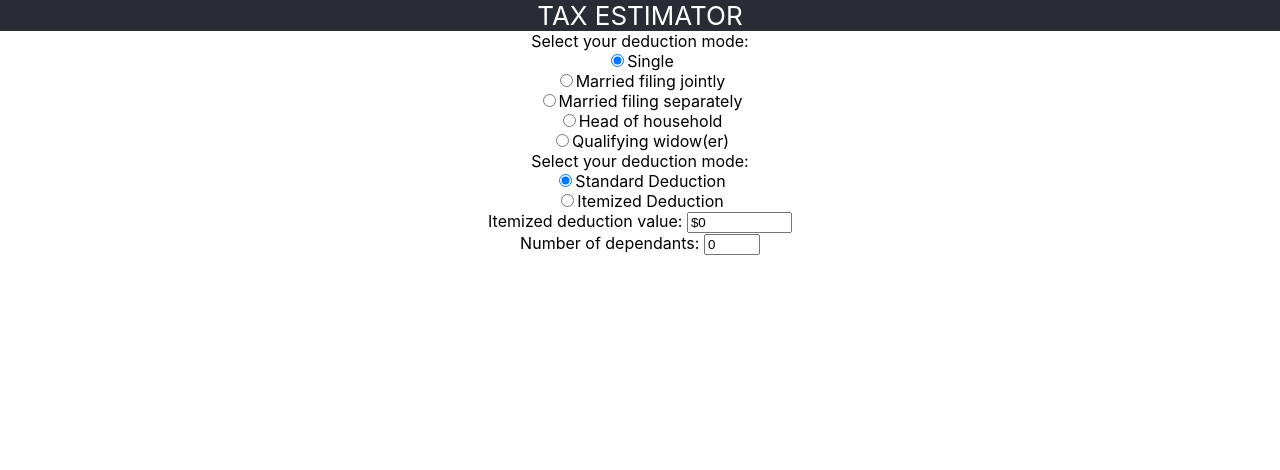
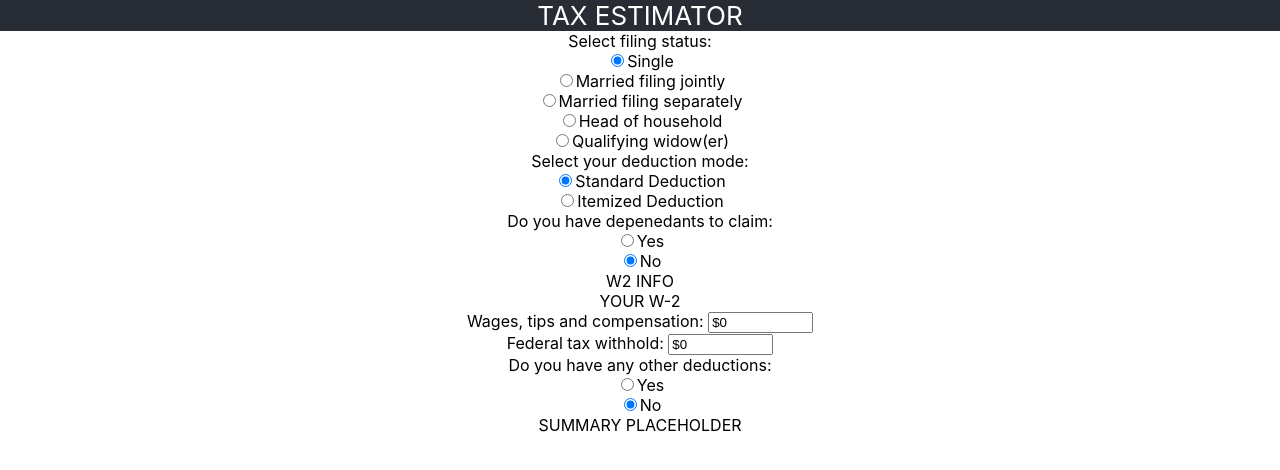
Before and after one commit to TeslaSoftware/tax-estimator, a React (Create React App) app: page / in a window 1280 px wide. Shown: the top 470 px of the page. Built offline with nearby package versions, Linux system fonts and the light colour scheme.

Commit message:
added basic components for the app. Added conditioned rendering of components based on values selected

```diff
--- a/src/App.js
+++ b/src/App.js
@@ -1,11 +1,8 @@
 import React from 'react';
 import './App.css';
-import FilingStatus from './FilingStatus';
-import DependandsNumberInput from './DependandsNumberInput';
-import DeductionMode from './DeductionMode';
-import ItemizedDeductionInput from './ItemizedDeductionInput';
 import InputNumber from './InputNumber';
 import RadioGroup from './RadioGroup';
+import CONSTANTS from './constants';
 
 
 var deductionModeRadioData = {
@@ -13,42 +10,73 @@ var deductionModeRadioData = {
   description: "Select your deduction mode:",
   items: [
     {
-      value: "standard",
+      value: CONSTANTS.DEDUCTION_MODE.STANDARD,
       description: "Standard Deduction"
     },
     {
-      value: "itemized",
+      value: CONSTANTS.DEDUCTION_MODE.ITEMIZED,
       description: "Itemized Deduction"
     },
   ]
 };
 
+
 var filingStatusRadioData = {
-  groupName: "deduction-mode",
-  description: "Select your deduction mode:",
+  groupName: "filing-status",
+  description: "Select filing status:",
   items: [
     {
-      value: "single",
+      value: CONSTANTS.FILING_STATUS_VALUE.SINGLE,
       description: "Single"
     },
     {
-      value: "MFJ",
+      value: CONSTANTS.FILING_STATUS_VALUE.MARRIED_FILING_JOINTLY,
       description: "Married filing jointly"
     },
     {
-      value: "MFS",
+      value: CONSTANTS.FILING_STATUS_VALUE.MARRIED_FILING_SEPERATELY,
       description: "Married filing separately"
     },
     {
-      value: "HOH",
+      value: CONSTANTS.FILING_STATUS_VALUE.HEAD_OF_HOUSEHOLD,
       description: "Head of household"
     },
     {
-      value: "QW",
+      value: CONSTANTS.FILING_STATUS_VALUE.QUALIFIED_WIDOW,
       description: "Qualifying widow(er)"
     },
   ]
 };
+
+var dependantsClaimStatusRadioData = {
+  groupName: "dependants-claim-status",
+  description: "Do you have depenedants to claim:",
+  items: [
+    {
+      value: CONSTANTS.DEPENDANTS_CLAIM_STATUS.YES,
+      description: "Yes"
+    },
+    {
+      value: CONSTANTS.DEPENDANTS_CLAIM_STATUS.NO,
+      description: "No"
+    }
+  ]
+}
+
+var otherDeductionsStatusRadioData = {
+  groupName: "other-deductions-status",
+  description: "Do you have any other deductions:",
+  items: [
+    {
+      value: CONSTANTS.OTHER_DEDUCTIONS_STATUS.YES,
+      description: "Yes"
+    },
+    {
+      value: CONSTANTS.OTHER_DEDUCTIONS_STATUS.NO,
+      description: "No"
+    }
+  ]
+}
 
 class App extends React.Component {
 
@@ -58,13 +86,33 @@ class App extends React.Component {
       filingStatus:"single",
       deductionMode: "standard",
       //Need to use input value as String instead of number. This is because of React bug 9402->https://github.com/facebook/react/issues/9402
-      numberOfDependants: "0",
+      numberOfDependantChildren: "0",
+      numberOfDependantRelatives: "0",
       itemizedDeductionValue: "$0",
+      wages: "$0",
+      taxWithhold: "$0",
+      wagesSpouse: "$0",
+      taxWithholdSpouse: "$0",
+      dependantsClaimStatus: CONSTANTS.DEPENDANTS_CLAIM_STATUS.NO,
+      preTaxDeductions: "$0",
+      postTaxDeductions: "$0",
+      otherDeductionsStatus: CONSTANTS.OTHER_DEDUCTIONS_STATUS.NO,
+
     }
     this.changeFilingStatus = this.changeFilingStatus.bind(this);
     this.changeDeductionMode = this.changeDeductionMode.bind(this);
     this.changeItemizedDeduction = this.changeItemizedDeduction.bind(this);
-    this.changeNumberOfDependants = this.changeNumberOfDependants.bind(this);
+    this.changeDependantsClaimStatus = this.changeDependantsClaimStatus.bind(this);
+    this.changeNumberOfDependantChildren = this.changeNumberOfDependantChildren.bind(this);
+    this.changeNumberOfDependantRelatives = this.changeNumberOfDependantRelatives.bind(this);
+    this.changeWages = this.changeWages.bind(this);
+    this.changeTaxWithhold = this.changeTaxWithhold.bind(this);
+    this.changeWagesSpouse = this.changeWagesSpouse.bind(this);
+    this.changeTaxWithholdSpouse = this.changeTaxWithholdSpouse.bind(this);
+    this.changePreTaxDeductions = this.changePreTaxDeductions.bind(this);
+    this.changePostTaxDeductions = this.changePostTaxDeductions.bind(this);
+    this.changeOtherDeductionsStatus = this.changeOtherDeductionsStatus.bind(this);
+
   }
 
   changeFilingStatus(event){
@@ -79,28 +127,87 @@ class App extends React.Component {
     });
   }
 
+  changeDependantsClaimStatus(event){
+    this.setState({
+      dependantsClaimStatus: event.target.value
+    });
+  }
+
+
   changeItemizedDeduction(event){
     var formattedValue = convertToCurrency(event, true)
     this.setState({
-        itemizedDeductionValue: formattedValue
+      itemizedDeductionValue: formattedValue
     });
   }
 
-  changeNumberOfDependants(event){
+  changeWages(event){
+    var formattedValue = convertToCurrency(event, true)
+    this.setState({
+      wages: formattedValue
+    });
+  }
+
+  changeTaxWithhold(event){
+    var formattedValue = convertToCurrency(event, true)
+    this.setState({
+      taxWithhold: formattedValue
+    });
+  }
+
+  changeWagesSpouse(event){
+    var formattedValue = convertToCurrency(event, true)
+    this.setState({
+      wagesSpouse: formattedValue
+    });
+  }
+
+  changeTaxWithholdSpouse(event){
+    var formattedValue = convertToCurrency(event, true)
+    this.setState({
+      taxWithholdSpouse: formattedValue
+    });
+  }
+
+  changeNumberOfDependantChildren(event){
     var value = convertToValidNumber(event);
     if(value !== undefined && value !== null){
       this.setState({
-        numberOfDependants: value
+        numberOfDependantChildren: value
       });
     }
-
   }
 
+  changeNumberOfDependantRelatives(event){
+    var value = convertToValidNumber(event);
+    if(value !== undefined && value !== null){
+      this.setState({
+        numberOfDependantRelatives: value
+      });
+    }
+  }
 
+  changeOtherDeductionsStatus(event){
+    this.setState({
+      otherDeductionsStatus: event.target.value
+    });
+  }
 
+  changePreTaxDeductions(event){
+    var formattedValue = convertToCurrency(event, true)
+    this.setState({
+      preTaxDeductions: formattedValue
+    });
+  }
+
+  changePostTaxDeductions(event){
+    var formattedValue = convertToCurrency(event, true)
+    this.setState({
+      postTaxDeductions: formattedValue
+    });
+  }
 
   render(){
-
 
     return (
       <div className="App">
@@ -111,16 +218,56 @@ class App extends React.Component {
           <div className="main-container">
             {
               //TO-DO
-              //Create fields for W-2 and account for option married filing jointly to display both sides - you and spouse
+              //Add SASS to the project
+              //Make a mock-up of UI in Figma software
               //Create a display summary
               //Create logic to calculate balance
 
             }
-            <RadioGroup className="deduction-mode-container" radioGroupData={filingStatusRadioData} currentValue={this.state.filingStatus} handleChange={this.changeFilingStatus} />
-            <RadioGroup className="deduction-mode-container" radioGroupData={deductionModeRadioData} currentValue={this.state.deductionMode} handleChange={this.changeDeductionMode} />
+            <RadioGroup className="filing-status-main-container" radioGroupData={filingStatusRadioData} currentValue={this.state.filingStatus} handleChange={this.changeFilingStatus} />
+            <RadioGroup className="deduction-mode-main-container" radioGroupData={deductionModeRadioData} currentValue={this.state.deductionMode} handleChange={this.changeDeductionMode} />
+            { //Render only if itemized deduction is selected
+              this.state.deductionMode === CONSTANTS.DEDUCTION_MODE.ITEMIZED &&
+              <InputNumber className="itemized-deduction-container" name="input-itemized-deduction" description="Itemized deduction value: " inputId="input-itemized-deduction" onChange={this.changeItemizedDeduction} value={this.state.itemizedDeductionValue} isCurrency={true}/>
+            }
+            <RadioGroup className="dependants-claim-status-main-container" radioGroupData={dependantsClaimStatusRadioData} currentValue={this.state.dependantsClaimStatus} handleChange={this.changeDependantsClaimStatus} />
+            {//Render only if dependants claim status is yes
+              this.state.dependantsClaimStatus === CONSTANTS.DEPENDANTS_CLAIM_STATUS.YES &&
+              <div className="dependants-number-main-container">
+                <InputNumber className="dependants-number-children-container" name="input-dependants-number-children" description="Number of qualifying children: " inputId="input-dependants-number-children" onChange={this.changeNumberOfDependantChildren} value={this.state.numberOfDependantChildren}  maxValue={10}/>
+                <InputNumber className="dependants-number-relatives-container" name="input-dependants-number-relatives" description="Number of qualifying relatives: " inputId="input-dependants-number-relatives" onChange={this.changeNumberOfDependantRelatives} value={this.state.numberOfDependantRelatives}  maxValue={10}/>
+              </div>
+            }
 
-            <InputNumber className="itemized-deduction-container" name="input-itemized-deduction" description="Itemized deduction value" inputId="input-itemized-deduction" onChange={this.changeItemizedDeduction} value={this.state.itemizedDeductionValue} isCurrency={true}/>
-            <InputNumber className="dependants-number-container" name="input-dependants-number" description="Number of dependants" inputId="input-dependants-number" onChange={this.changeNumberOfDependants} value={this.state.numberOfDependants}  maxValue={99}/>
+
+            <div className="w2-container">W2 INFO
+              <div className="w2-your-info"> YOUR W-2
+                <InputNumber className="wages-container" name="input-wages" description="Wages, tips and compensation: " inputId="input-wages" onChange={this.changeWages} value={this.state.wages} isCurrency={true}/>
+                <InputNumber className="tax-withhold-container" name="input-tax-withhold" description="Federal tax withhold: " inputId="input-tax-withhold" onChange={this.changeTaxWithhold} value={this.state.taxWithhold} isCurrency={true}/>
+              </div>
+              {
+                //Render only if married filing jointlty
+                this.state.filingStatus === CONSTANTS.FILING_STATUS_VALUE.MARRIED_FILING_JOINTLY &&
+                  <div className="w2-spouse-info"> SPOUSE W-2
+                    <InputNumber className="wages-spuse-container" name="input-wages-spouse" description="Wages, tips and compensation: " inputId="input-wages-spouse" onChange={this.changeWagesSpouse} value={this.state.wagesSpouse} isCurrency={true}/>
+                    <InputNumber className="tax-withhold-spouse-container" name="input-tax-withhold-spouse" description="Federal tax withhold: " inputId="input-tax-withhold-spouse" onChange={this.changeTaxWithholdSpouse} value={this.state.taxWithholdSpouse} isCurrency={true}/>
+                  </div>
+              }
+            </div>
+            <RadioGroup className="other-deductions-status-main-container" radioGroupData={otherDeductionsStatusRadioData} currentValue={this.state.otherDeductionsStatus} handleChange={this.changeOtherDeductionsStatus} />
+            {//Render only if other deduction are selected
+              this.state.otherDeductionsStatus === CONSTANTS.OTHER_DEDUCTIONS_STATUS.YES &&
+              <div className="other-deductions-main-container">
+                OTHER DEDUCTIONS:
+                <InputNumber className="pre-tax-deductions-container" name="input-pre-tax-deductions" description="Other pre-tax deductions: " inputId="input-pre-tax-deductions" onChange={this.changePreTaxDeductions} value={this.state.preTaxDeductions} isCurrency={true}/>
+                <InputNumber className="post-tax-deductions-container" name="input-post-tax-deductions" description="Other post-tax deductions: " inputId="input-post-tax-deductions" onChange={this.changePostTaxDeductions} value={this.state.postTaxDeductions} isCurrency={true}/>
+              </div>
+            }
+            <div className="summary-container">
+              SUMMARY PLACEHOLDER
+
+            </div>
+
 
           </div>
 
--- a/src/InputNumber.js
+++ b/src/InputNumber.js
@@ -8,7 +8,7 @@ class InputNumber extends React.Component{
 
     render(){
         var inputElementToRender;
-        var descriptionToLabel = this.props.description ? (this.props.description +": ") : this.props.name+": ";
+        var descriptionToLabel = this.props.description ? this.props.description : this.props.name;
         if(this.props.isCurrency){
             //input styled as currency
             inputElementToRender =
--- a/src/RadioGroup.js
+++ b/src/RadioGroup.js
@@ -1,14 +1,11 @@
 import React from 'react';
-import PropTypes from 'prop-types';
 
 function RadioGroup(props){
-
-
 
     var radiosAndLabels = props.radioGroupData.items.map((item, index) => {
         var elementID = props.radioGroupData.groupName +"-" + item.value;
         return (
-            <div className={props.radioGroupData.groupName +"-" + item.value + "-container"}>
+            <div className={props.radioGroupData.groupName + "-container"}>
                 <input
                     type="radio"
                     id={elementID}
@@ -21,7 +18,6 @@ function RadioGroup(props){
             </div>
         );
     });
-    console.log(radiosAndLabels);
 
     return (
     <div className={props.className}>
--- /dev/null
+++ b/src/constants.js
@@ -0,0 +1,27 @@
+const CONSTANTS = {
+    DEDUCTION_MODE : {
+        STANDARD : "standard",
+        ITEMIZED : "itemized",
+    } ,
+    FILING_STATUS_VALUE : {
+        SINGLE: "single",
+        MARRIED_FILING_JOINTLY: "MFJ",
+        MARRIED_FILING_SEPERATELY: "MFS",
+        HEAD_OF_HOUSEHOLD: "HOH",
+        QUALIFIED_WIDOW: "QW"
+    },
+    DEPENDANTS_CLAIM_STATUS : {
+        YES: "Yes",
+        NO: "No"
+    },
+    OTHER_DEDUCTIONS_STATUS : {
+        YES: "Yes",
+        NO: "No"
+    }
+
+
+
+
+}
+
+export default CONSTANTS;
```
